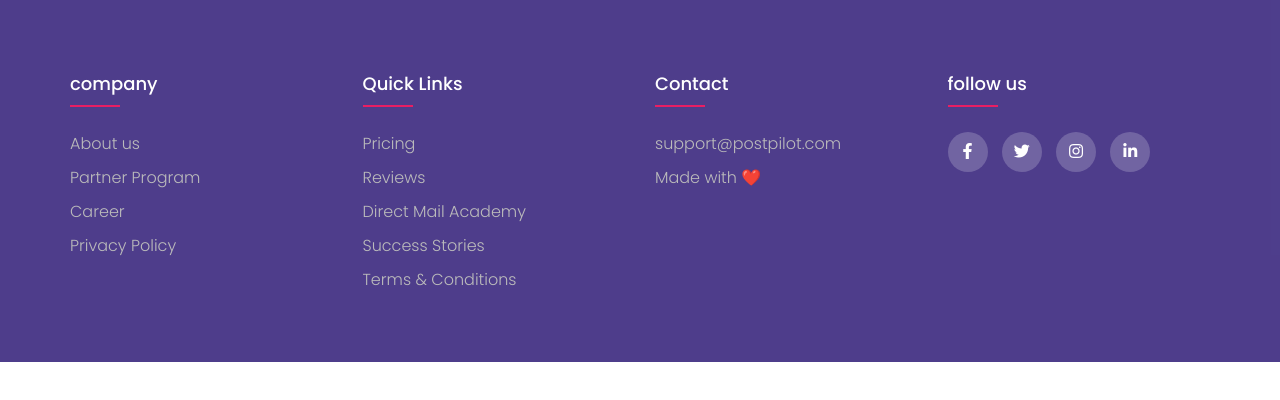
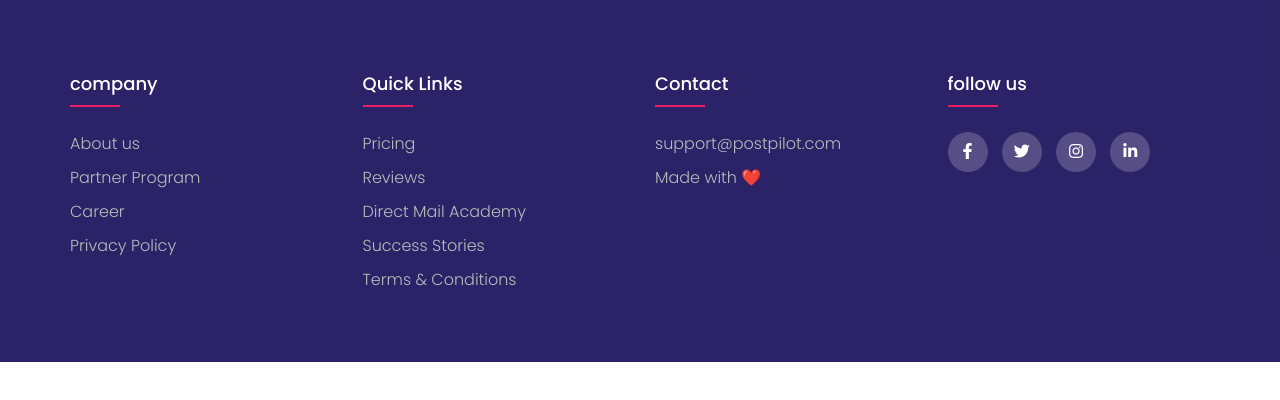
Before and after one commit to ankit-lang/UDM-Frontend, a website: page lowerpart/footer.html in a window 1280 px wide. Drawn offline with Linux system fonts and the light colour scheme.

Commit message:
footer color modified

```diff
--- a/lowerpart/footer.css
+++ b/lowerpart/footer.css
@@ -20,7 +20,7 @@
 	list-style: none;
 }
 .footer{
-	background-color: rgba(59, 41, 127, 0.9);
+	background-color: rgba(22, 11, 87, 0.9);
     padding: 70px 0;
 }
 .footer-col{
```
